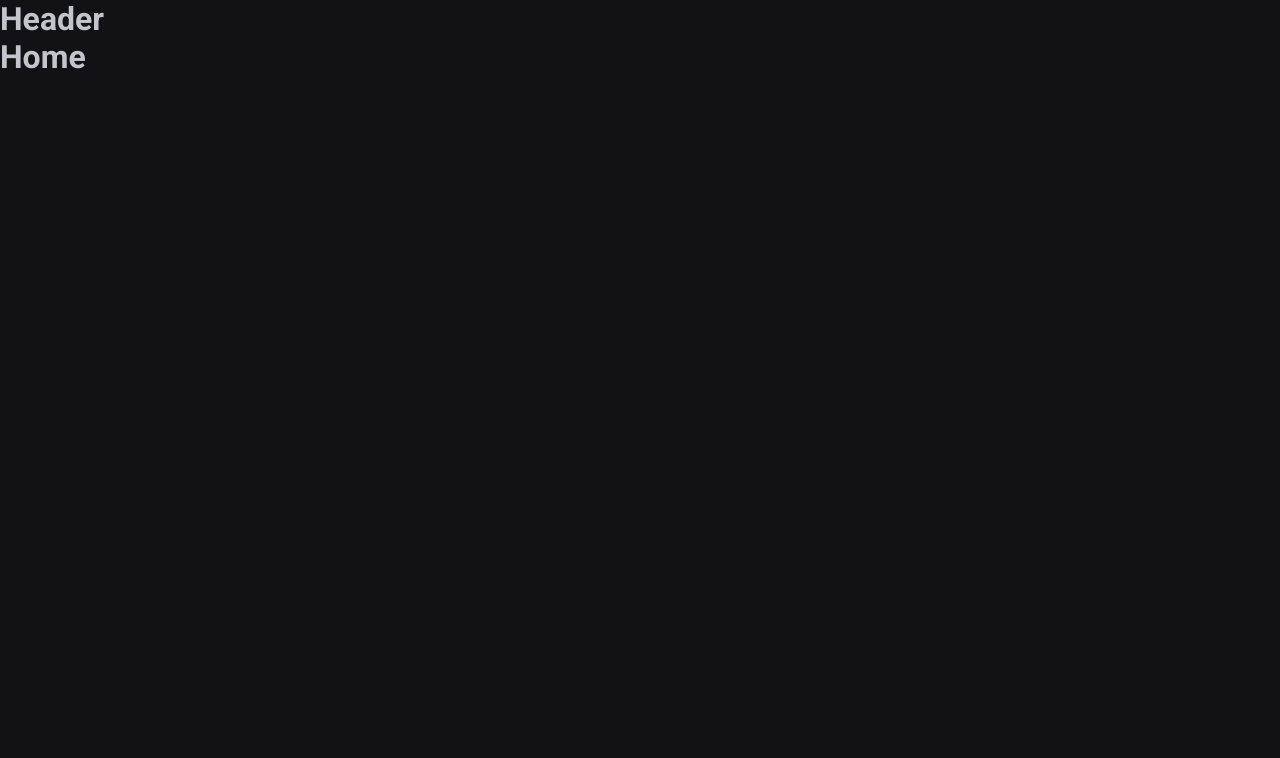
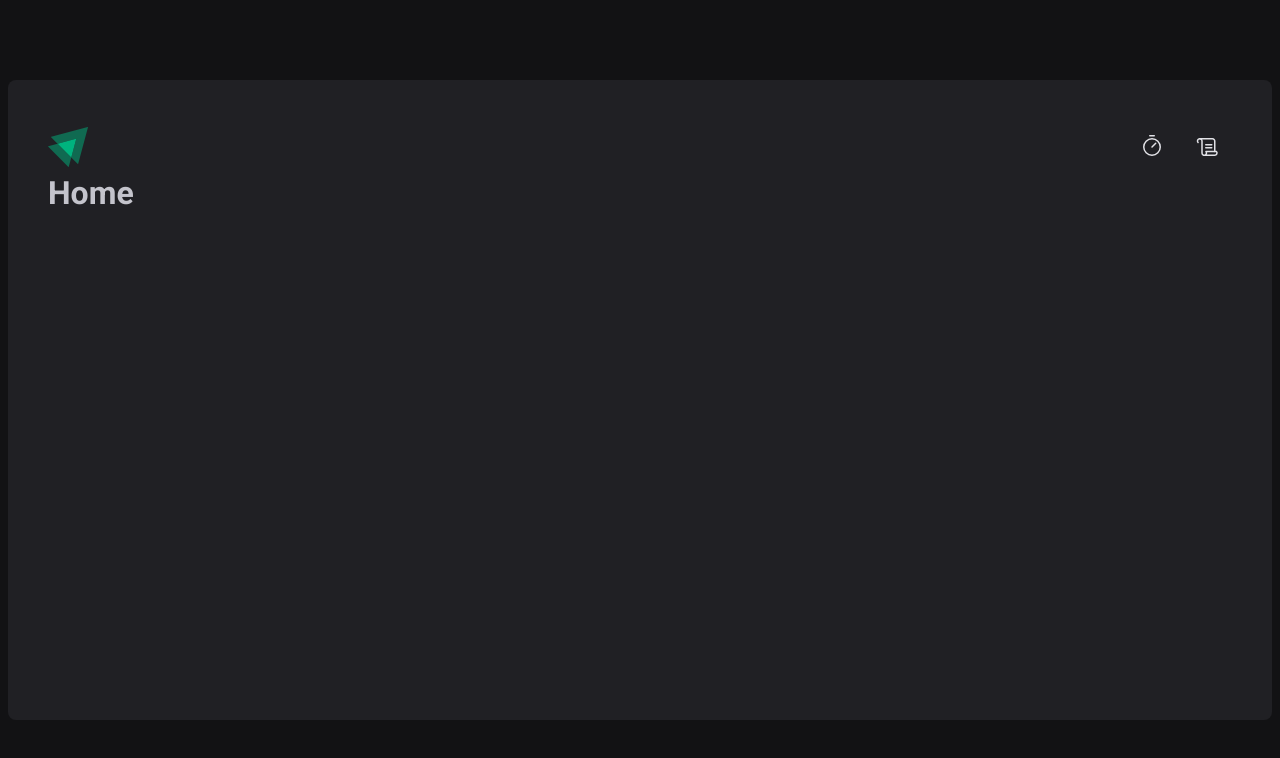
Before and after one commit to samuel-cardoso/timer, a React (Vite) app: page / in a window 1280 px wide. Shown: the top 758 px of the page. Built offline with nearby package versions, Linux system fonts and the light colour scheme.

Commit message:
feat: style layout and header

```diff
--- a/package.json
+++ b/package.json
@@ -10,6 +10,7 @@
     "preview": "vite preview"
   },
   "dependencies": {
+    "phosphor-react": "^1.4.1",
     "react": "^19.0.0",
     "react-dom": "^19.0.0",
     "react-router-dom": "^7.2.0",
--- a/src/components/Header.tsx
+++ /dev/null
@@ -1,4 +0,0 @@
-
-export function Header() {
-    return <h1>Header</h1>;
-}
--- /dev/null
+++ b/src/components/Header/index.tsx
@@ -0,0 +1,20 @@
+import { HeaderContainer } from "./styles";
+import logo from "../../assets/logo.svg";
+import { Timer, Scroll } from "phosphor-react";
+import { NavLink } from "react-router-dom";
+
+export function Header() {
+  return (
+    <HeaderContainer>
+      <img src={logo} alt="" />
+      <nav>
+        <NavLink to="/" title="Timer">
+          <Timer size={24} />
+        </NavLink>
+        <NavLink to="/history" title="Histórico">
+          <Scroll size={24} />
+        </NavLink>
+      </nav>
+    </HeaderContainer>
+  );
+}
--- /dev/null
+++ b/src/components/Header/styles.ts
@@ -0,0 +1,35 @@
+import styled from "styled-components";
+
+export const HeaderContainer = styled.header`
+  display: flex;
+  align-items: center;
+  justify-content: space-between;
+
+  nav {
+    display: flex;
+    gap: 0.5rem;
+
+    a {
+      width: 3rem;
+      height: 3rem;
+
+      display: flex;
+      justify-content: center;
+      align-items: center;
+
+      color: ${(props) => props.theme["gray-100"]};
+
+      // Criamos uma borda na parte de cima e embaixo, para que no momento do hover, o ícone não seja movido para cima e fique centralizado.
+      border-top: 3px solid transparent;
+      border-bottom: 3px solid transparent;
+
+      &:hover {
+        border-bottom: 3px solid ${(props) => props.theme["green-500"]};
+      }
+
+      &:active {
+        color: ${(props) => props.theme["green-500"]};
+      }
+    }
+  }
+`;
--- a/src/layouts/DefaultLayout.tsx
+++ /dev/null
@@ -1,11 +0,0 @@
-import { Outlet } from "react-router-dom";
-import { Header } from "../components/Header";
-
-export function DefaultLayout() {
-  return (
-    <div>
-      <Header />
-      <Outlet />
-    </div>
-  );
-}
--- /dev/null
+++ b/src/layouts/DefaultLayout/index.tsx
@@ -0,0 +1,12 @@
+import { Outlet } from "react-router-dom";
+import { Header } from "../../components/Header";
+import { LayoutContainer } from "./styles";
+
+export function DefaultLayout() {
+  return (
+    <LayoutContainer>
+      <Header />
+      <Outlet />
+    </LayoutContainer>
+  );
+}
--- /dev/null
+++ b/src/layouts/DefaultLayout/styles.ts
@@ -0,0 +1,14 @@
+import styled from "styled-components";
+
+export const LayoutContainer = styled.div`
+  max-width: 74rem;
+  height: calc(100vh - 15rem);
+  margin: 5rem auto;
+  padding: 2.5rem;
+
+  background: ${props => props.theme["gray-800"]};
+  border-radius: 8px;
+
+  display: flex;
+  flex-direction: column;
+`;
--- a/src/styles/global.ts
+++ b/src/styles/global.ts
@@ -7,14 +7,28 @@ export const GlobalStyle = createGlobalStyle`
     box-sizing: 0;
 }
 
-:focus {
+/* Fórum da rocketseat:
+
+Boa noite gente!
+
+Não sei se mais alguém tem toque que nem eu, e dá nos nervos a borda do focus aparecendo com o click. 😅
+
+Então se quiser evitar que apareça, troca o :focus por :focus-visible dentro do arquivo de estilos globais, isso vai fazer com que o essas bordas só apareçam acessando o elemento com 'tab' e não com click.
+
+Não sei se isso influencia em alguma estilização futura que o Diego vai fazer, mas quando descobri que dava para mudar isso fiquei bem feliz hehe
+
+Forte abraço */
+
+/* Alteração feita! */
+
+:focus-visible {
     outline: 0;
-    box-shadow: 0 0 0 2px ${props => props.theme["gray-500"]};
+    box-shadow: 0 0 0 2px ${(props) => props.theme["gray-500"]};
 }
 
 body {
-    background: ${props => props.theme["gray-900"]};
-    color: ${props => props.theme["gray-300"]};
+    background: ${(props) => props.theme["gray-900"]};
+    color: ${(props) => props.theme["gray-300"]};
 }
 
 body, input, textarea, button {
```
Also changed, not shown: src/assets/logo.svg (added), 1 other file (tests, documents, lock files or other folders).
